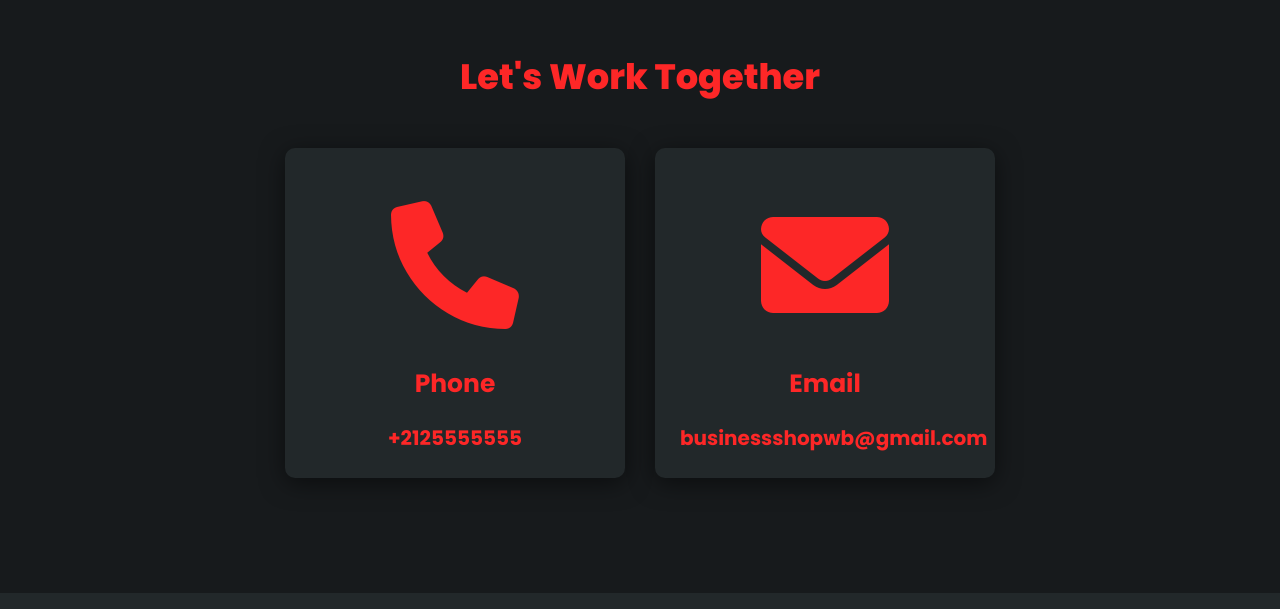
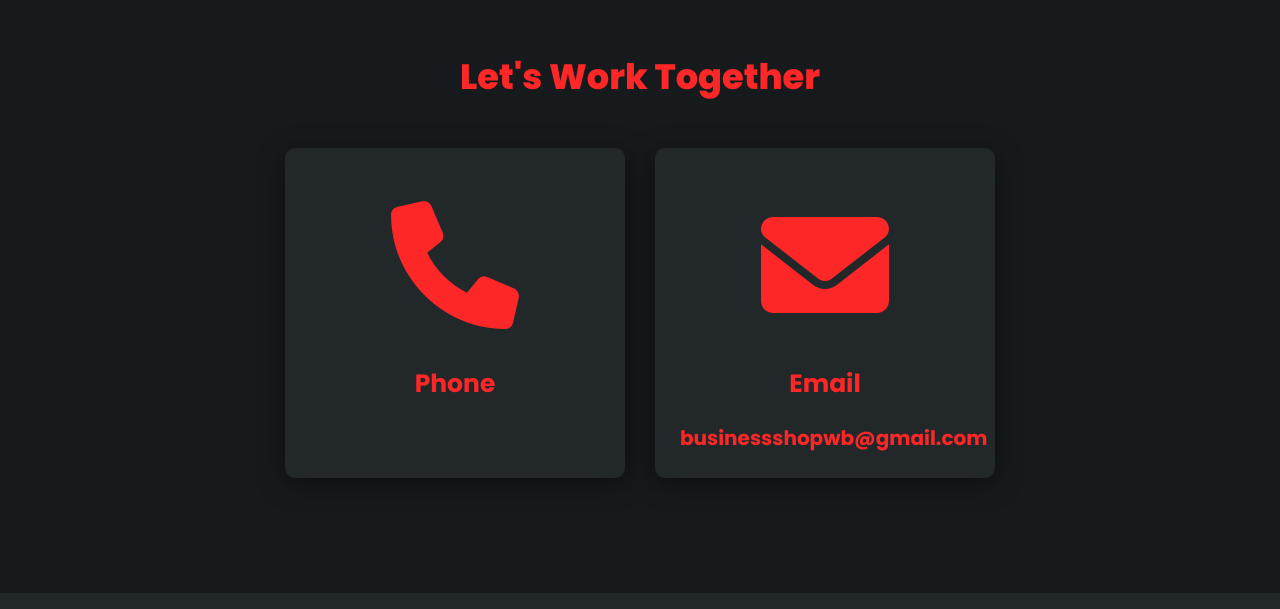
Before and after one commit to mazaait/Shopewb, a plain HTML site: page index.html in a window 1280 px wide. Shown: the part 2293-2902 px from the top of the page. Drawn offline with Linux system fonts and the light colour scheme.

Commit message:
Update index.html

```diff
--- a/index.html
+++ b/index.html
@@ -85,7 +85,7 @@
                  </div>
                  <div class="iinfo">
                     <h3>Phone</h3>
-                    <h4>+2125555555</h4>
+                    <h4></h4>
                  </div>
             </div>
             <div class="dd">
```
